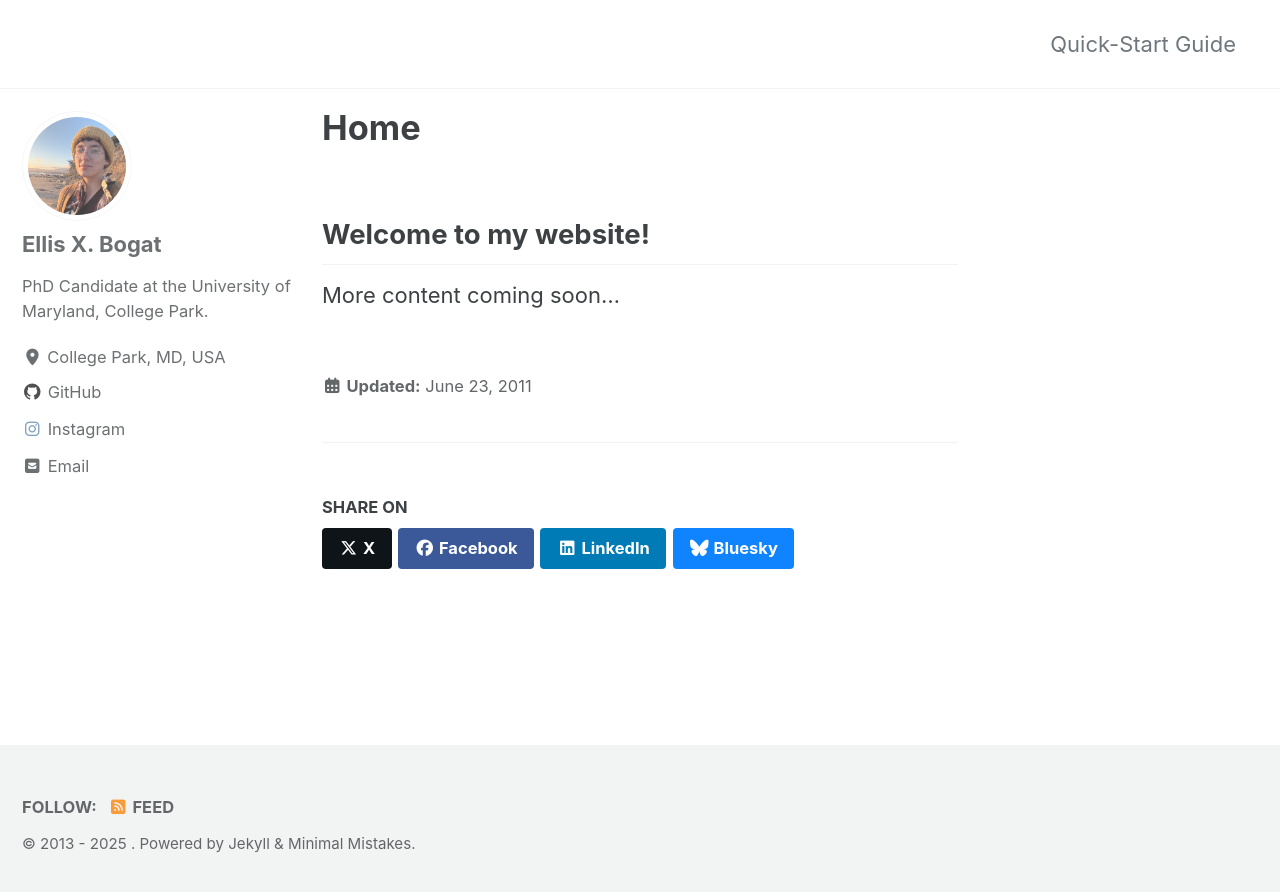
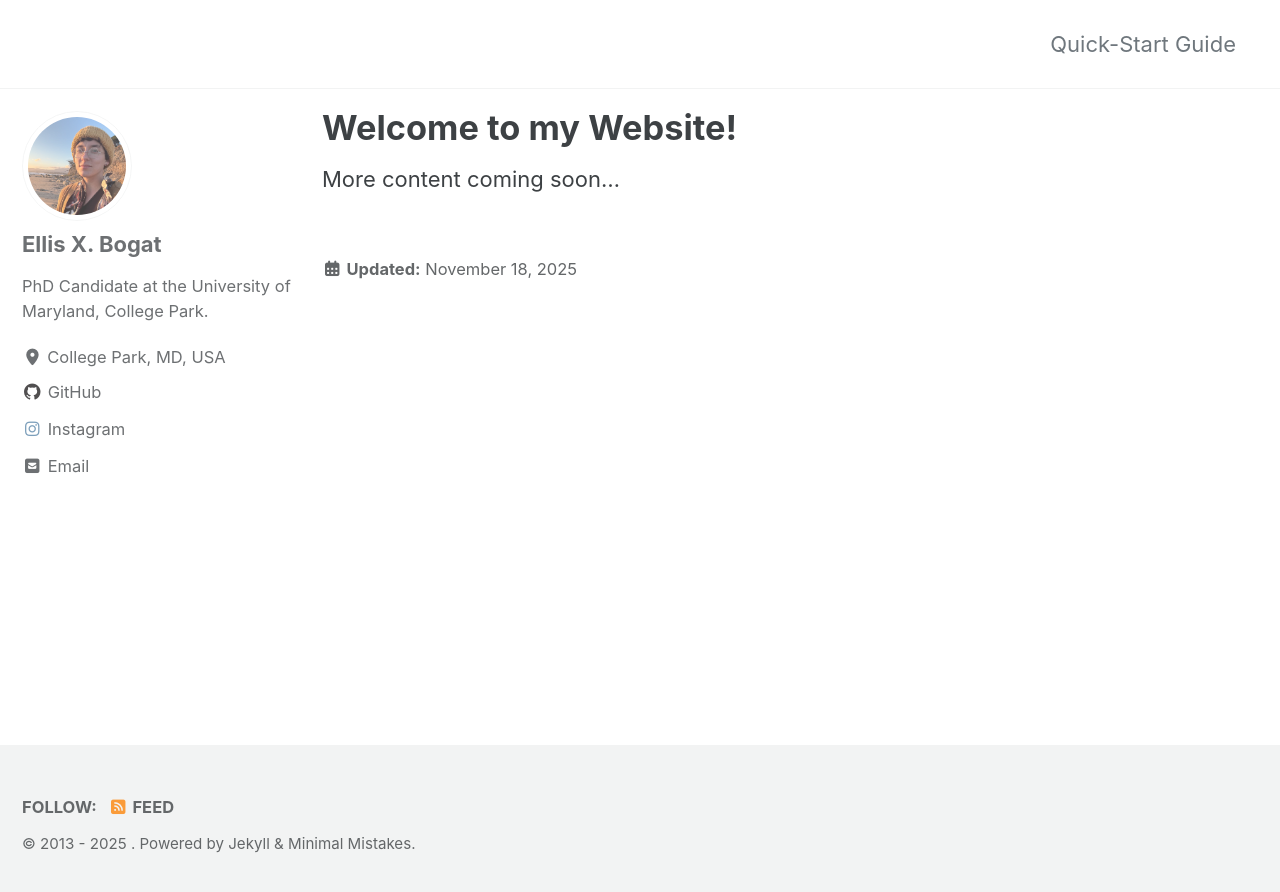
Before and after one commit to ell-bogat/ell-bogat.github.io, a Jekyll site: the page built from _pages/home.md, in a window 1280 px wide. Shown: the top 892 px of the page. Built offline with Jekyll 4.4.1, drawn with Linux system fonts in a browser that asks for light colours; cached includes are drawn as plain includes.

Commit message:
home page update

```diff
--- a/_config.yml
+++ b/_config.yml
@@ -323,7 +323,7 @@ defaults:
       author_profile: true
       read_time: false
       comments: # true
-      share: true
+      share: false
       related: true
   # _pages
   - scope:
@@ -334,5 +334,5 @@ defaults:
       author_profile: true
       read_time: false
       comments: # true
-      share: true
+      share: false
       related: true
--- a/_pages/home.md
+++ b/_pages/home.md
@@ -1,9 +1,7 @@
 ---
-title: "Home"
+title: "Welcome to my Website!"
 permalink: /
-date: 2011-06-23T18:38:52+00:00
+date: 2025-11-18
 ---
 
-## Welcome to my website!
-
 More content coming soon...
```
